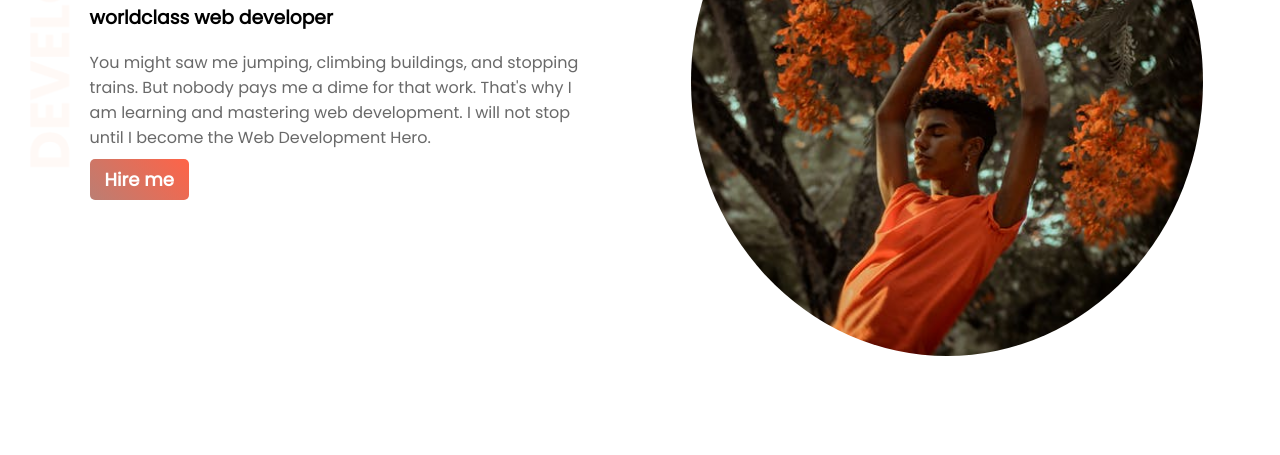
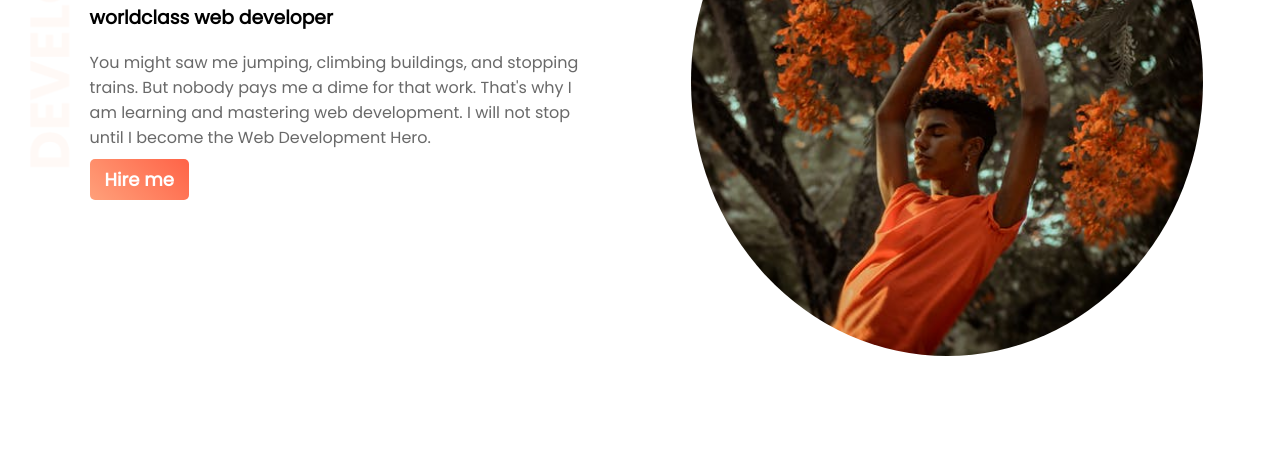
Before and after one commit to sumonsad/web-portfolio, a plain HTML site: page index.html in a window 1280 px wide. Shown: the part 192-647 px from the top of the page. Drawn offline with Linux system fonts and the light colour scheme.

Commit message:
color added

```diff
--- a/style.css
+++ b/style.css
@@ -34,7 +34,7 @@ section{
     padding-bottom: 150px;
 }
 .link-button{
-    background-image: linear-gradient(45deg,rgb(187, 126, 115), tomato);
+    background-image: linear-gradient(45deg,lightsalmon, tomato);
     text-decoration: none;
     color:#fff;
     padding:8px 15px;
```
